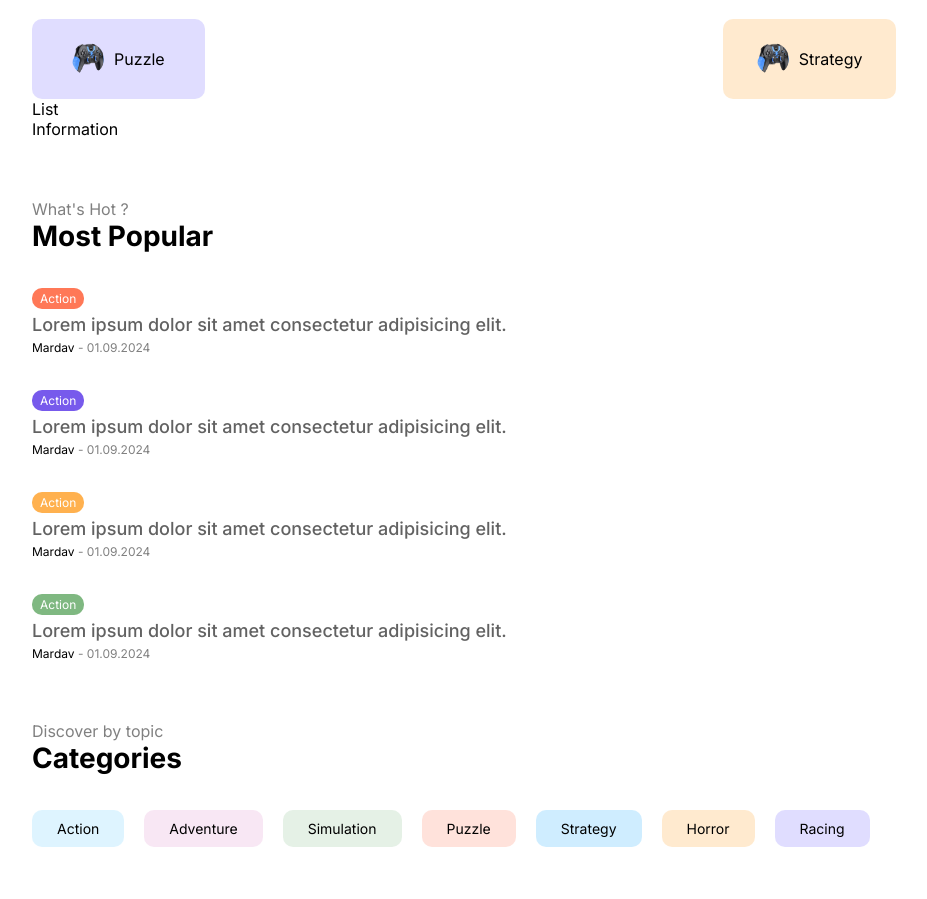
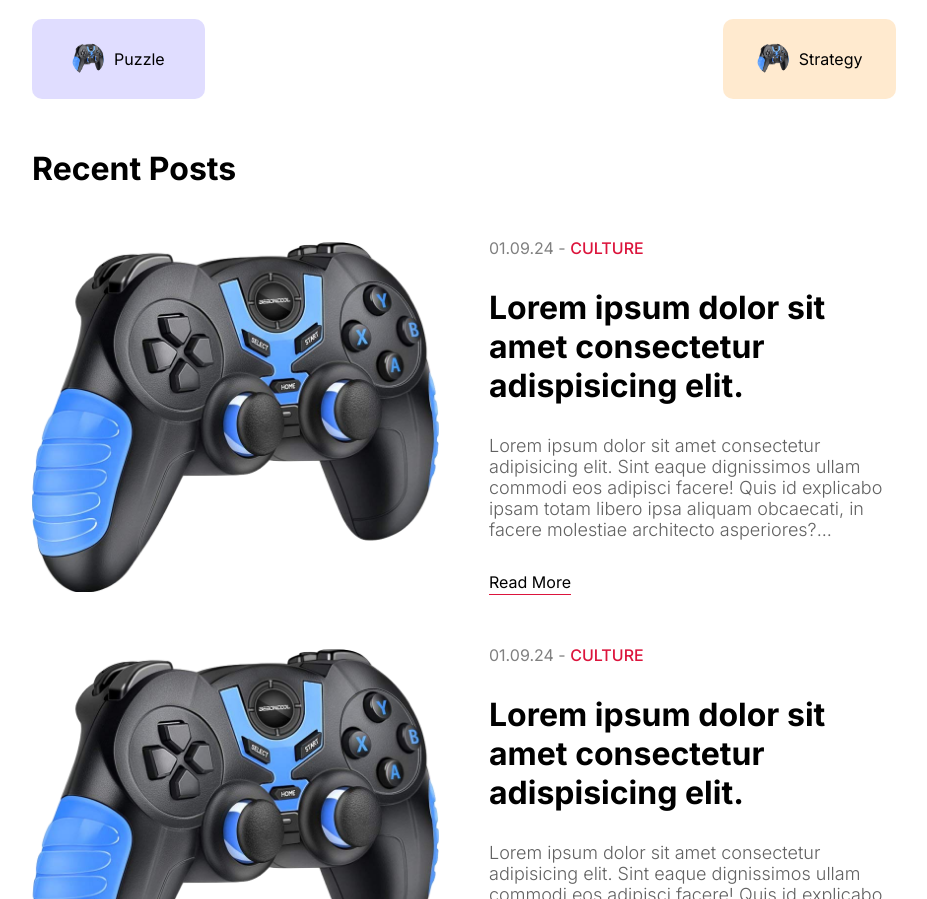
Before and after one commit to RiddhiBarhate/eos-13, a Next.js app: page / in a window 1280 px wide. Shown: the part 1258-2157 px from the top of the page, without its empty margins (176-1103 px from the left). Built offline with nearby package versions, Linux system fonts and the light colour scheme.

Commit message:
list updated

```diff
--- a/components/list/List.tsx
+++ b/components/list/List.tsx
@@ -1,10 +1,18 @@
 import React from 'react'
 import styles from './list.module.css'
 import Information from '../information/Information'
+import Card from '../card/Card'
 
 const List = () => {
     return (
-        <div className={styles.container}>List
+        <div className={styles.container}>
+            <h1 className={styles.title}>Recent Posts</h1>
+            <div className={styles.posts}>
+                <Card/>
+                <Card />
+                <Card />
+                <Card />
+            </div>
             <Information/>
         </div>
     )
--- a/components/list/list.module.css
+++ b/components/list/list.module.css
@@ -1,3 +1,7 @@
-.container{
+.container {
+    flex: 5;
+}
 
+.title {
+    margin: 50px 0px;
 }
```
